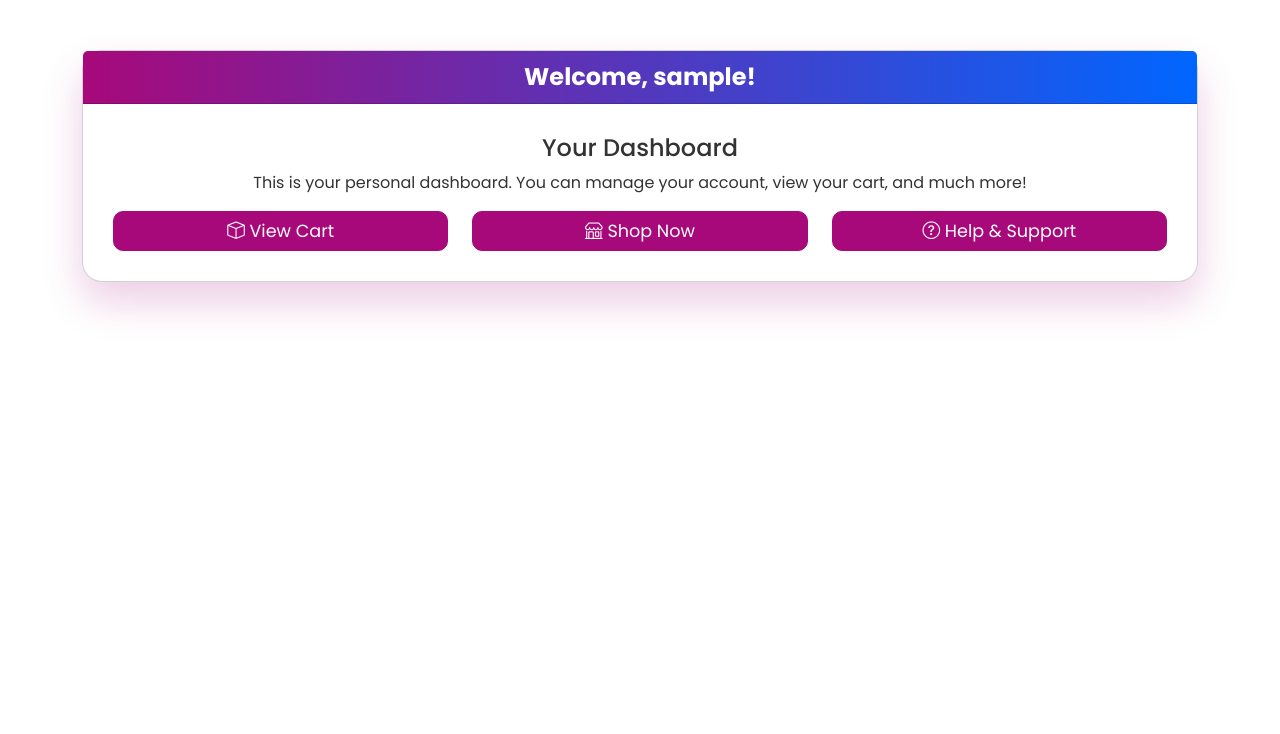
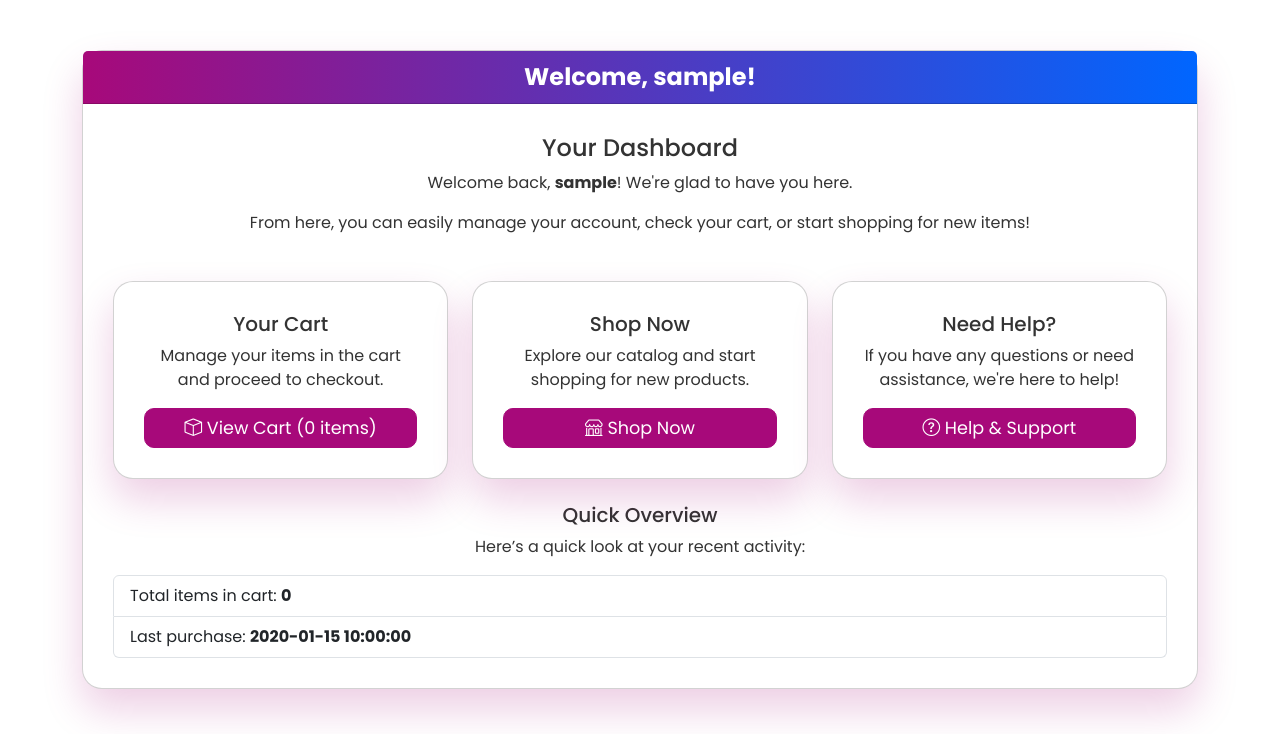
Before and after one commit to citylighxts/fp-php, a PHP site: page /dashboard.php in a window 1280 px wide. Shown: the part 66-800 px from the top of the page. Run offline with PHP 8.4, Linux system fonts and the light colour scheme; the visitor is signed in with stand-in values (Sample User, id 1); tables that the repository leaves empty or names only in its code hold one stand-in row (values such as "Sample post").

Commit message:
update dashboard

```diff
--- a/dashboard.php
+++ b/dashboard.php
@@ -1,19 +1,39 @@
 <?php
 session_start();
 
-// Check if the user is logged in
 if (!isset($_SESSION['user_id'])) {
-    header('Location: index.php'); // Redirect to login page if not logged in
+    header('Location: index.php');
     exit;
 }
 
 include 'database.php';
 
-// Fetch user details from the database (Optional: customize as needed)
 $user_id = $_SESSION['user_id'];
 $query = "SELECT username FROM users WHERE id = '$user_id'";
 $result = mysqli_query($koneksi, $query);
 $user = mysqli_fetch_assoc($result);
+
+if (!$user) {
+    die('User not found.');
+}
+
+$total_items = 0;
+
+$query_last_purchase = "
+    SELECT created_at FROM (
+        SELECT created_at FROM canvaOrders WHERE user_id = '$user_id'
+        UNION ALL
+        SELECT created_at FROM gptOrders WHERE user_id = '$user_id'
+        UNION ALL
+        SELECT created_at FROM appleMusicOrders WHERE user_id = '$user_id'
+    ) AS all_orders
+    ORDER BY created_at DESC LIMIT 1
+";
+$result_last_purchase = mysqli_query($koneksi, $query_last_purchase);
+$last_purchase = mysqli_fetch_assoc($result_last_purchase);
+$last_purchase_date = $last_purchase ? $last_purchase['created_at'] : 'No purchases yet';
+
+session_regenerate_id(true);
 ?>
 
 <!DOCTYPE html>
@@ -84,11 +104,10 @@ $user = mysqli_fetch_assoc($result);
 </head>
 <body>
 
-    <!-- Navbar -->
     <nav class="navbar navbar-expand-lg navbar-dark">
         <div class="container-fluid">
             <a class="navbar-brand" href="dashboard.php">
-                <img src="logo.png" alt="Shopatcreme Logo"> <!-- Replace with your logo -->
+                <img src="logo.png" alt="Shopatcreme Logo">
             </a>
             <button class="navbar-toggler" type="button" data-bs-toggle="collapse" data-bs-target="#navbarNav" aria-controls="navbarNav" aria-expanded="false" aria-label="Toggle navigation">
                 <span class="navbar-toggler-icon"></span>
@@ -97,7 +116,7 @@ $user = mysqli_fetch_assoc($result);
                 <ul class="navbar-nav ms-auto">
                     <li class="nav-item">
                         <a class="nav-link" href="account.php">
-                            <i class="bi bi-person-circle"></i> <?= $user['username']; ?> <!-- Display the logged-in user's name -->
+                            <i class="bi bi-person-circle"></i> <?= $user['username']; ?>
                         </a>
                     </li>
                     <li class="nav-item">
@@ -110,31 +129,62 @@ $user = mysqli_fetch_assoc($result);
         </div>
     </nav>
 
-    <!-- Dashboard Content -->
     <div class="container">
         <div class="card">
             <div class="card-header">
                 Welcome, <?= $user['username']; ?>!
             </div>
+
             <div class="card-body">
                 <h4 class="text-center">Your Dashboard</h4>
-                <p class="text-center">This is your personal dashboard. You can manage your account, view your cart, and much more!</p>
+                <p class="text-center">Welcome back, <strong><?= htmlspecialchars($user['username']); ?></strong>! We're glad to have you here.</p>
+                <p class="text-center">From here, you can easily manage your account, check your cart, or start shopping for new items!</p>
+
                 <div class="row">
                     <div class="col-md-4">
+                        <div class="card text-center">
+                            <div class="card-body">
+                                <h5 class="card-title">Your Cart</h5>
+                                <p class="card-text">Manage your items in the cart and proceed to checkout.</p>
                                 <a href="cart.php" class="btn btn-custom">
-                            <i class="bi bi-box"></i> View Cart
+                                    <i class="bi bi-box"></i> View Cart (<?= $total_items; ?> items)
                                 </a>
                             </div>
+                        </div>
+                    </div>
+
                     <div class="col-md-4">
+                        <div class="card text-center">
+                            <div class="card-body">
+                                <h5 class="card-title">Shop Now</h5>
+                                <p class="card-text">Explore our catalog and start shopping for new products.</p>
                                 <a href="catalog.php" class="btn btn-custom">
                                     <i class="bi bi-shop"></i> Shop Now
                                 </a>
                             </div>
+                        </div>
+                    </div>
+
                     <div class="col-md-4">
-                        <a href="https://instagram.com/shopatcreme" class="btn btn-custom">
+                        <div class="card text-center">
+                            <div class="card-body">
+                                <h5 class="card-title">Need Help?</h5>
+                                <p class="card-text">If you have any questions or need assistance, we're here to help!</p>
+                                <a href="https://instagram.com/shopatcreme" class="btn btn-custom" target="_blank">
                                     <i class="bi bi-question-circle"></i> Help & Support
                                 </a>
                             </div>
+                        </div>
+                    </div>
+                </div>
+
+                <div class="mt-4">
+                    <h5 class="text-center">Quick Overview</h5>
+                    <p class="text-center">Here’s a quick look at your recent activity:</p>
+                    <ul class="list-group">
+                        <li class="list-group-item">Total items in cart: <strong><?= $total_items; ?></strong></li>
+                        <li class="list-group-item">Last purchase: <strong><?= $last_purchase_date; ?></strong></li>
+                    </ul>
                 </div>
             </div>
         </div>
--- a/delete.php
+++ b/delete.php
@@ -3,15 +3,12 @@ include 'database.php';
 
 $id = $_GET['id'];
 
-// Ambil nama foto untuk dihapus
 $query_foto = "SELECT foto FROM siswa WHERE id_siswa = $id";
 $result_foto = mysqli_query($koneksi, $query_foto);
 $siswa = mysqli_fetch_assoc($result_foto);
 
-// Hapus foto dari folder
 unlink('upload/' . $siswa['foto']);
 
-// Hapus data dari database
 $query = "DELETE FROM siswa WHERE id_siswa = $id";
 mysqli_query($koneksi, $query);
 
--- a/login_action.php
+++ b/login_action.php
@@ -11,13 +11,11 @@ if ($_SERVER['REQUEST_METHOD'] == 'POST') {
     $user = mysqli_fetch_assoc($result);
 
     if ($user && password_verify($password, $user['password'])) {
-        // Password is correct
         $_SESSION['user_id'] = $user['id'];
         $_SESSION['username'] = $user['username'];
-        header('Location: dashboard.php'); // Redirect to user dashboard
+        header('Location: dashboard.php');
         exit;
     } else {
-        // Invalid credentials
         $_SESSION['login_error'] = 'Invalid username or password';
         header('Location: index.php');
         exit;
--- a/logout.php
+++ b/logout.php
@@ -1,11 +1,9 @@
 <?php
 session_start();
 
-// Destroy the session to log out the user
 session_unset();
 session_destroy();
 
-// Redirect to the login page (index.php)
 header('Location: index.php');
 exit;
 ?>
--- a/register.php
+++ b/register.php
@@ -3,19 +3,16 @@ include 'database.php';
 session_start();
 
 if ($_SERVER['REQUEST_METHOD'] == 'POST') {
-    // Get the form data and sanitize inputs
     $username = mysqli_real_escape_string($koneksi, $_POST['username']);
     $password = $_POST['password'];
     $confirm_password = $_POST['confirm_password'];
 
-    // Check if password and confirm password match
     if ($password !== $confirm_password) {
         $_SESSION['register_error'] = "Passwords do not match!";
         header('Location: register.php');
         exit;
     }
 
-    // Check if username already exists
     $query = "SELECT * FROM users WHERE username = '$username'";
     $result = mysqli_query($koneksi, $query);
     if (mysqli_num_rows($result) > 0) {
@@ -24,10 +21,8 @@ if ($_SERVER['REQUEST_METHOD'] == 'POST') {
         exit;
     }
 
-    // Hash the password for secure storage
     $hashed_password = password_hash($password, PASSWORD_DEFAULT);
 
-    // Insert the user into the database
     $query = "INSERT INTO users (username, password) VALUES ('$username', '$hashed_password')";
     if (mysqli_query($koneksi, $query)) {
         $_SESSION['register_success'] = "Registration successful! You can now log in.";
```
Also changed, not shown: account.php (+4 -17 lines), catalog.php (+3 -11 lines), export.php (+2 -29 lines), order.php (+8 -21 lines), 1 other file. Lines whose indentation alone changed are shown as unchanged.
